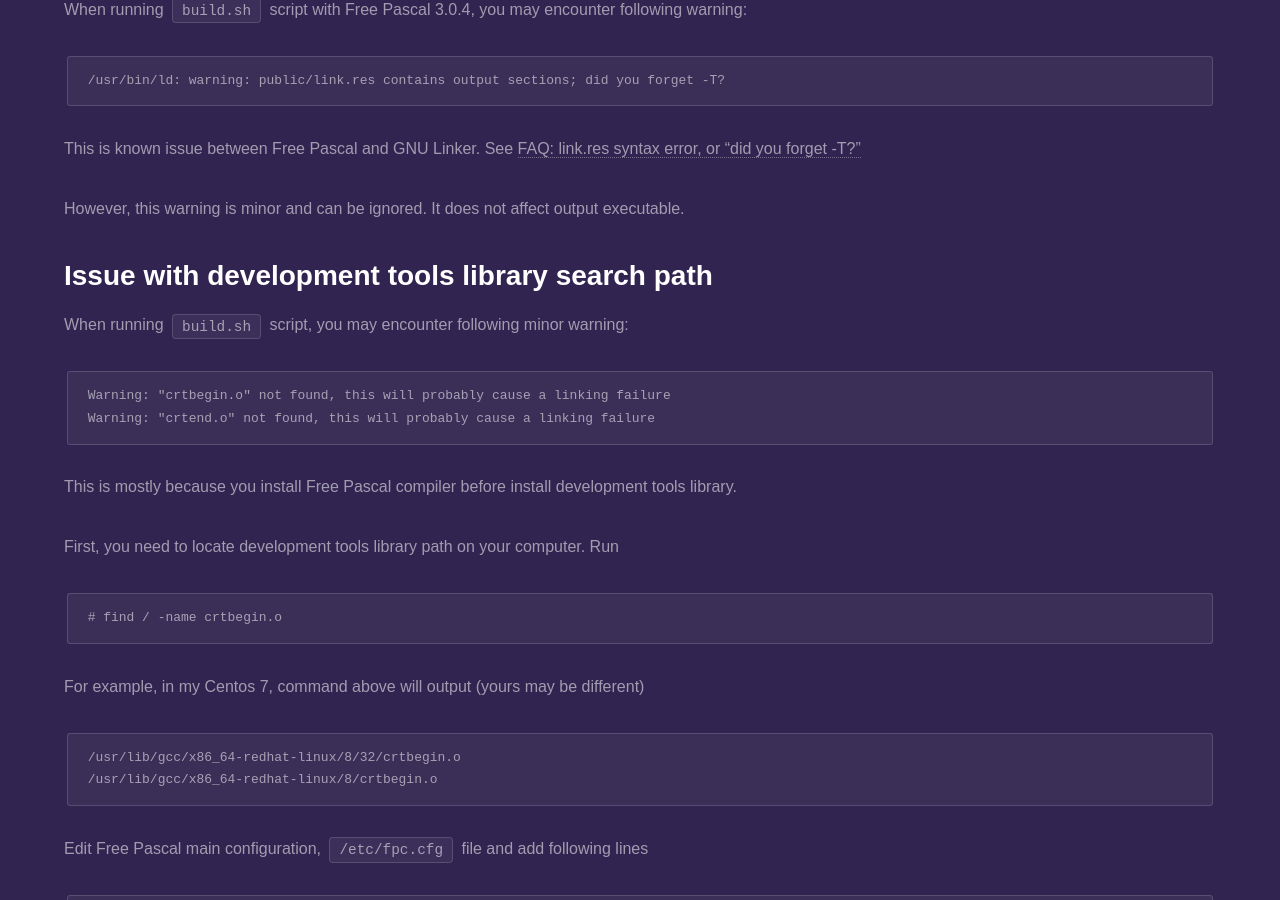
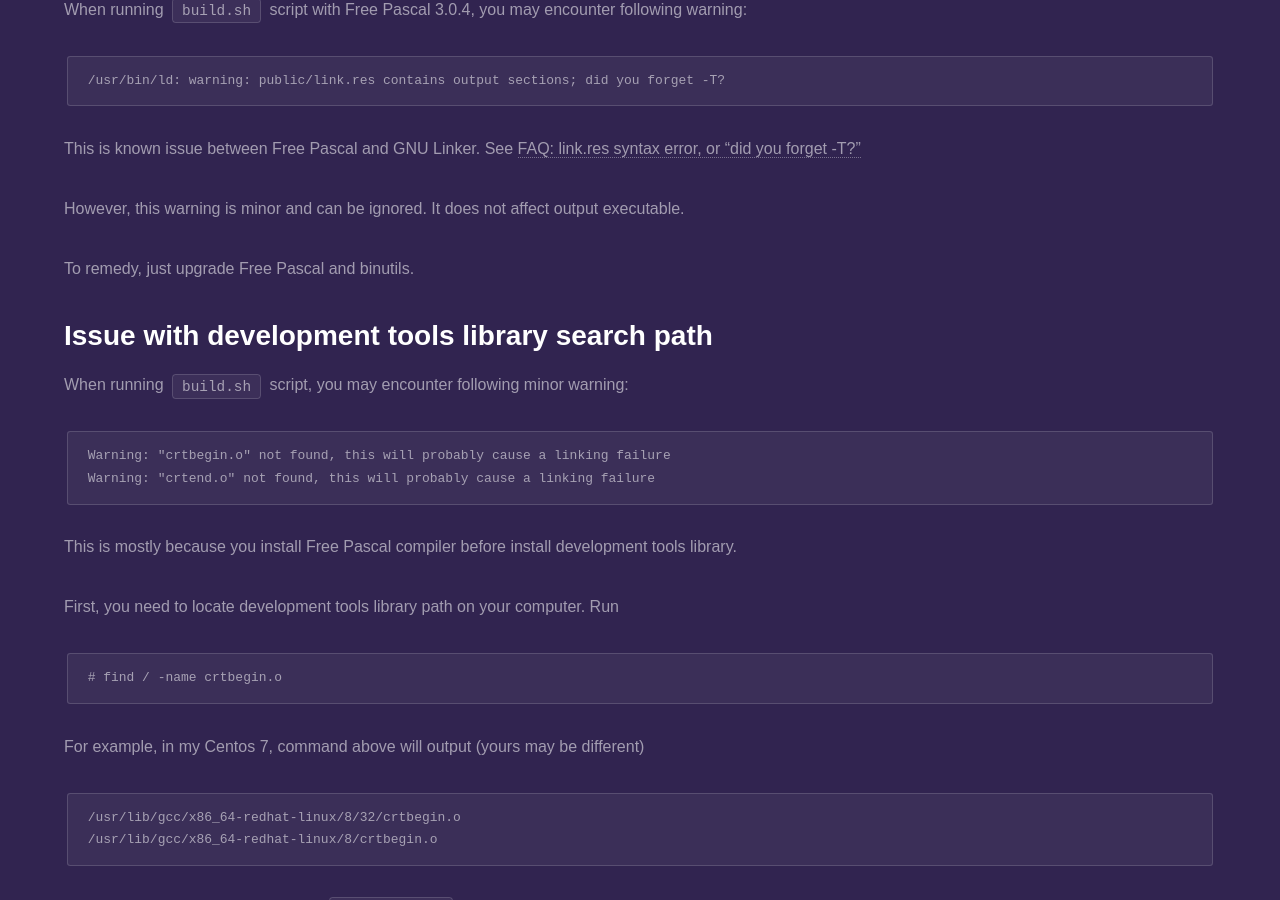
Before and after one commit to fanoframework/fanoframework.github.io, a Jekyll site: the page built from known-issues/index.md, in a window 1280 px wide and 900 px high, scrolled down 354 px. Built offline with Jekyll 4.4.1, drawn with Linux system fonts in a browser that asks for light colours; our own code applies the rules of GitHub Pages for plain Markdown files.

Commit message:
Update index.md

```diff
--- a/known-issues/index.md
+++ b/known-issues/index.md
@@ -17,6 +17,8 @@ This is known issue between Free Pascal and GNU Linker. See
 [FAQ: link.res syntax error, or "did you forget -T?"](https://freepascal.org/faq.html#unix-ld219)
 
 However, this warning is minor and can be ignored. It does not affect output executable.
+
+To remedy, just upgrade Free Pascal and binutils.
 
 ## <a name="issue-with-gcc-library-search-path"></a>Issue with development tools library search path
 
```
